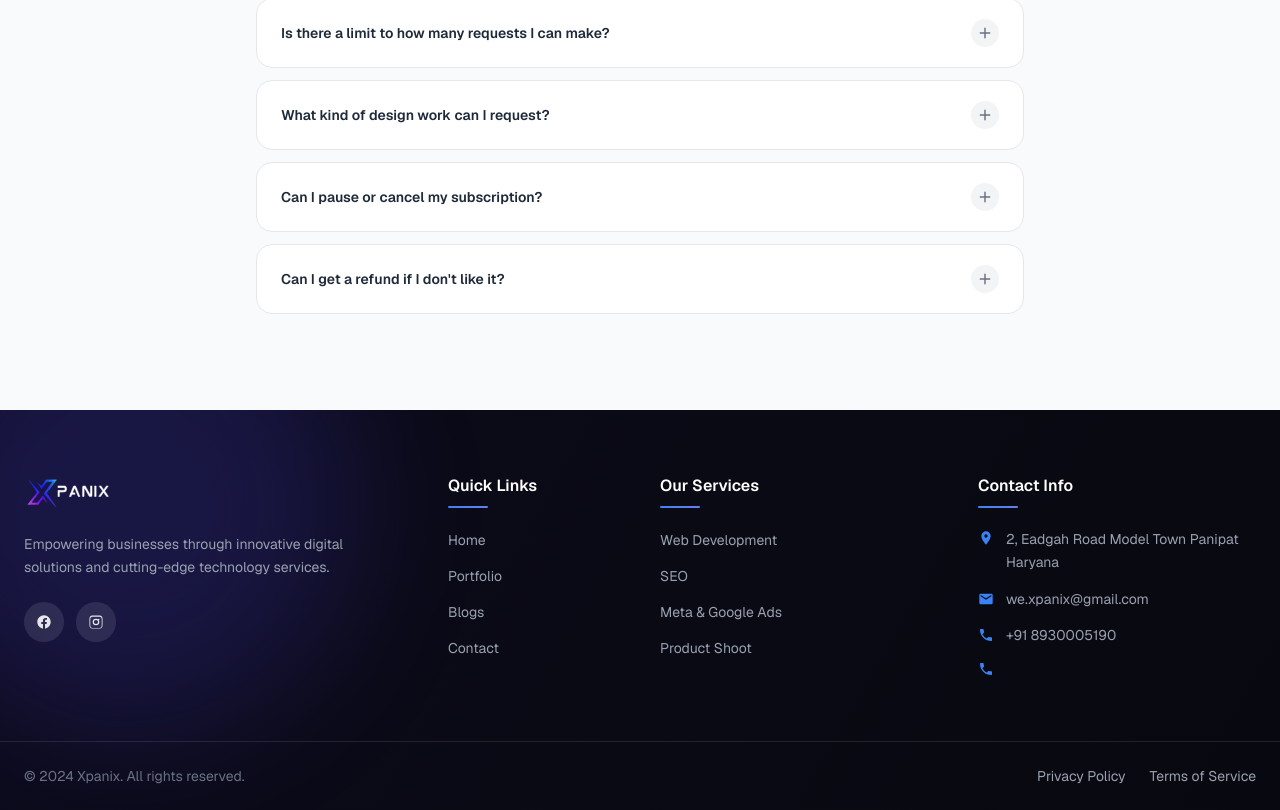
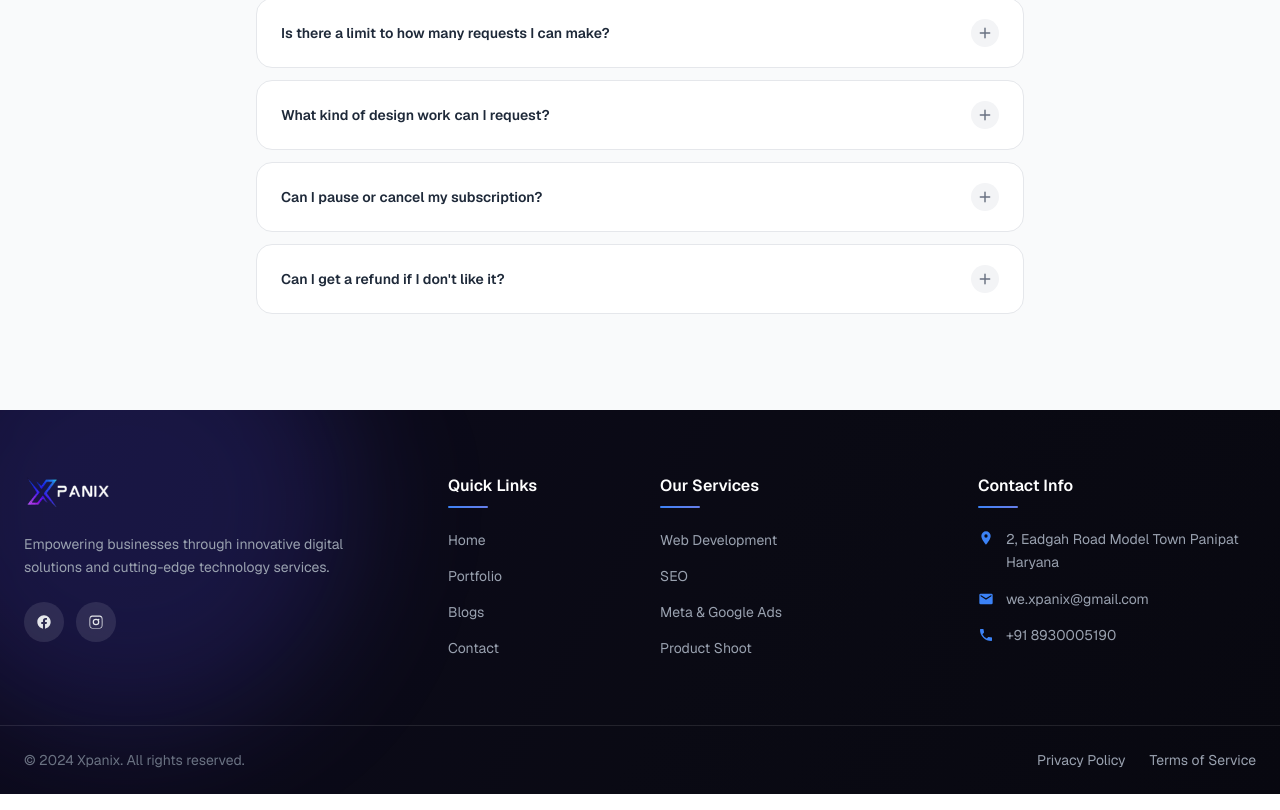
Before and after one commit to neha-kandari/xpanix2, a Next.js app: page / in a window 1280 px wide. Shown: the part 7337-8147 px from the top of the page. Built offline with nearby package versions, Linux system fonts and the light colour scheme; a web font is replaced by a local one.

Commit message:
Update Footer.tsx

```diff
--- a/components/Footer.tsx
+++ b/components/Footer.tsx
@@ -130,9 +130,9 @@ export default function Footer() {
                 </a>
               </li>
               <li className="flex items-center gap-3">
-                <svg className="w-4 h-4 flex-shrink-0 text-[#3b82f6]" fill="currentColor" viewBox="0 0 24 24">
+                {/* <svg className="w-4 h-4 flex-shrink-0 text-[#3b82f6]" fill="currentColor" viewBox="0 0 24 24">
                   <path d="M6.62 10.79a15.53 15.53 0 0 0 6.59 6.59l2.2-2.2a1 1 0 0 1 1.02-.24c1.12.37 2.33.57 3.57.57a1 1 0 0 1 1 1V20a1 1 0 0 1-1 1A17 17 0 0 1 3 4a1 1 0 0 1 1-1h3.5a1 1 0 0 1 1 1c0 1.24.2 2.45.57 3.57a1 1 0 0 1-.24 1.02l-2.2 2.2Z" />
-                </svg>
+                </svg> */}
                 {/* <a href="tel:+919215015157" className="text-gray-400 text-sm hover:text-white transition-colors">
                   +91 9215015157
                 </a> */}
```
